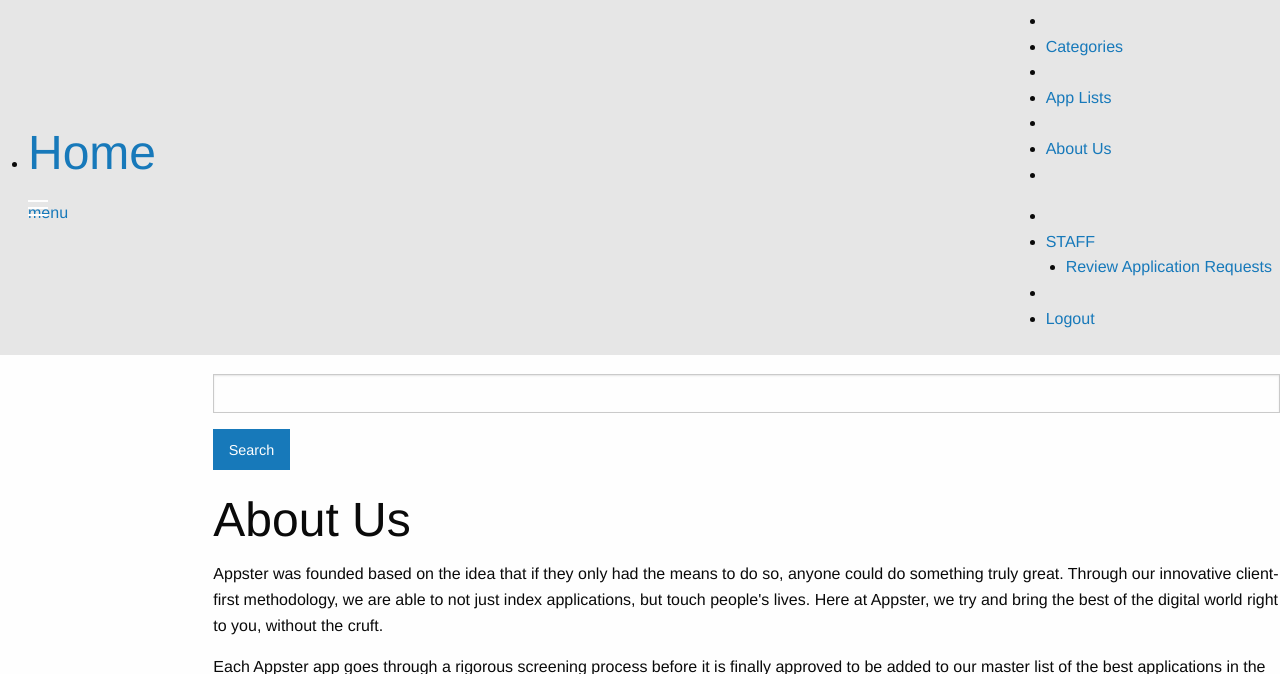
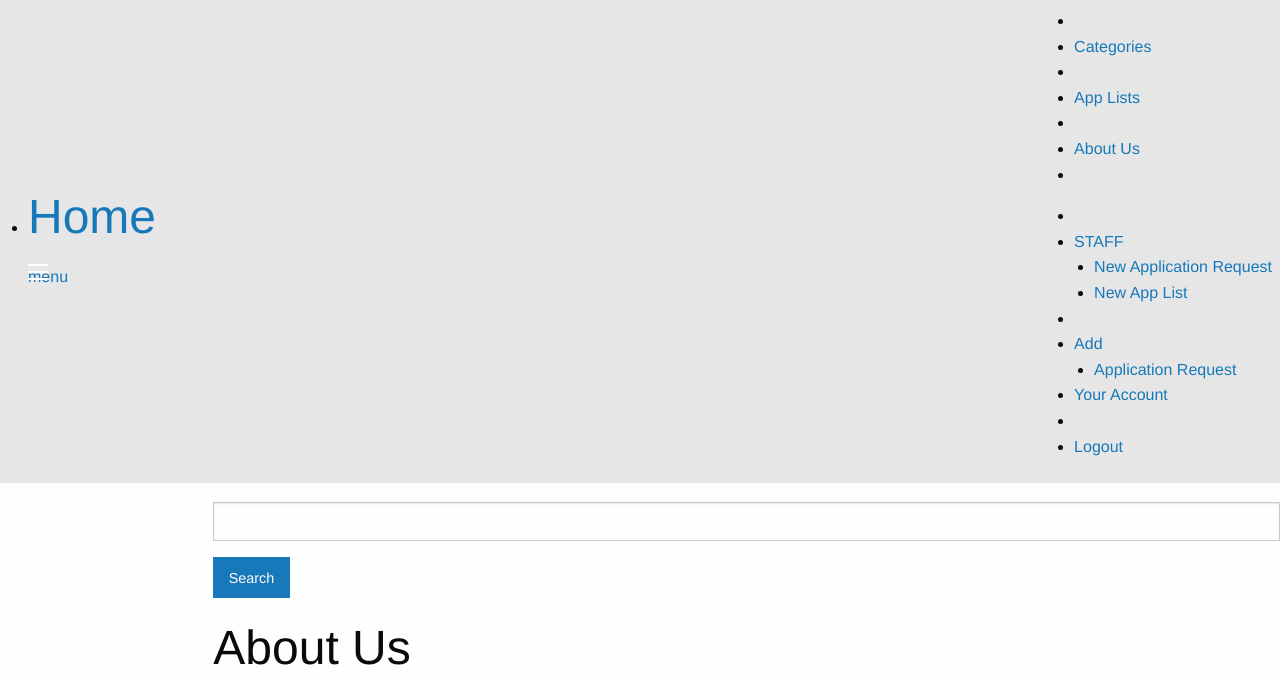
Before and after one commit to dynaware/appster, a Django app: page /about in a window 1280 px wide. Shown: the top 674 px of the page. Run offline with Django 3.2, Linux system fonts and the light colour scheme; a user stored in the database is signed in; some libraries are stand-ins or nearby versions.

Commit message:
update nav row in base.html

```diff
--- a/templates/foundation/base.html
+++ b/templates/foundation/base.html
@@ -63,13 +63,22 @@
                         <li class="has-dropdown not-click">
                             <a href="#">STAFF</a>
                             <ul class="dropdown">
-                                <li><a href="{% url 'review_apps' %}">Review Application Requests</a></li>
+                                <li><a href="{% url 'review_apps' %}">New Application Request</a></li>
+                                <li><a href="{% url 'new_app_list' %}">New App List</a></li>
                             </ul>
                         </li>
                     {% endif %}
 
                     <li class="divider"></li>
                     {% if user.is_authenticated %}
+                        <li class="has-dropdown not-click">
+                            <a href="#"><i class="fi-plus"></i>Add</a>
+                            <ul class="dropdown">
+                                <li><a href="{% url 'new_app' %}">Application Request</a></li>
+                            </ul>
+                        </li>
+                        <li><a href="{% url 'user' %}">Your Account</a></li>
+                        <li class="divider"></li>
                         <li><a href="{% url 'logout' %}">Logout</a></li>
                     {% else %}
                         <li><a href="{% url 'login' %}">Login</a></li>
```
